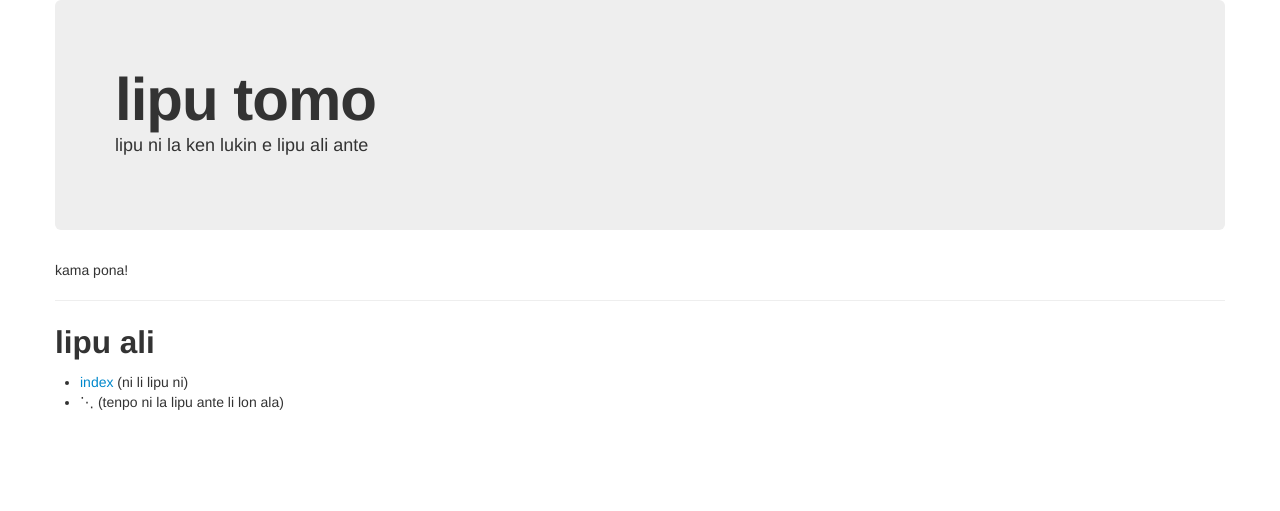
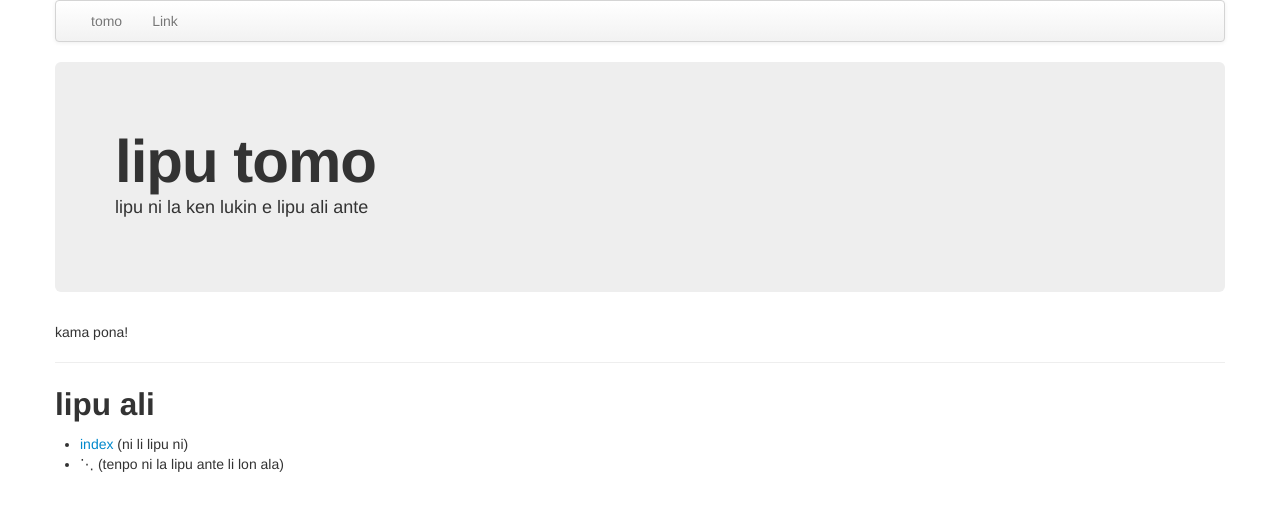
Before and after one commit to kijeEnki/linluwi, a Jekyll site: the page built from index.md, in a window 1280 px wide. Shown: the top 511 px of the page. Built offline with Jekyll 4.4.1, drawn with Linux system fonts in a browser that asks for light colours.

Commit message:
Update bootstrap.html

```diff
--- a/_layouts/bootstrap.html
+++ b/_layouts/bootstrap.html
@@ -8,11 +8,22 @@
     <link href="css/bootstrap-responsive2.css" rel="stylesheet">
   </head>
   <body class="container">
+    <div class="navbar">
+      <div class="navbar-inner">
+        <ul class="nav">
+          <li><a href="/">tomo</a></li>
+          <li class="pull-right"><a href="about.html">Link</a></li>
+        </ul>
+      </div>
+    </div>
+
     <div class="hero-unit">
       <h1>{{ page.title }}</h1>
       <p>{{ page.desc }}</p>
     </div>
+
     {{ content }}
+
     <script src="https://code.jquery.com/jquery.js"></script>
     <script src="js/bootstrap2.min.js"></script>
   </body>
```
